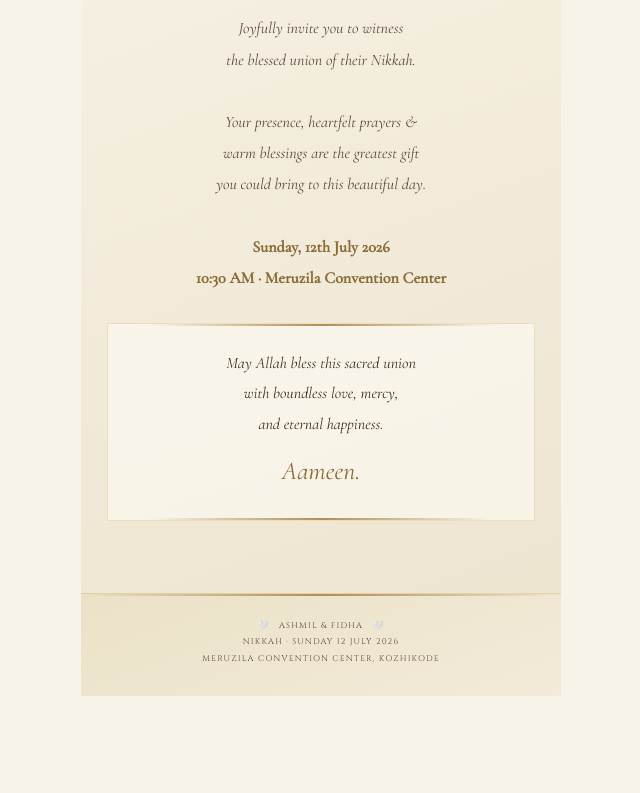
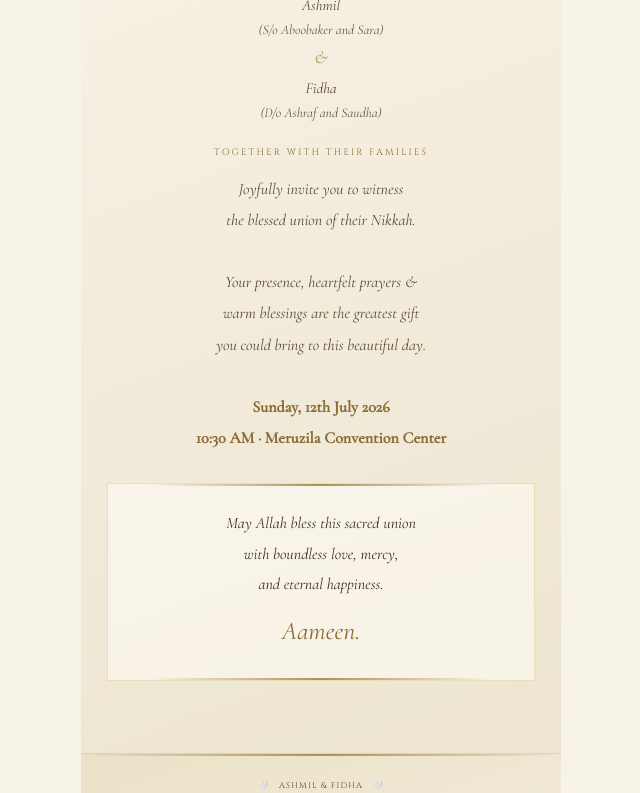
Before and after one commit to ManuSinan/fidhaashmil, a website: page index.html in a window 1280 px wide. Shown: the part 2244-3037 px from the top of the page, without its empty margins (319-959 px from the left). Before the commit the page ends 2940 px from the top, so only its background shows below. Drawn offline with nearby package versions, Linux system fonts and the light colour scheme.

Commit message:
content: add parentage details for groom and bride in closing section

```diff
--- a/css/styles.css
+++ b/css/styles.css
@@ -423,6 +423,28 @@ body {
   letter-spacing: 0.02em;
 }
 .cl-amp{color:var(--gold);}
+.cl-parentage {
+  font-family: 'Cormorant Garamond', serif;
+  font-style: italic;
+  font-size: 0.95rem;
+  color: var(--textmid);
+  line-height: 1.6;
+  margin: 0.8rem 0 1.4rem;
+}
+.cl-parentage span {
+  display: block;
+}
+.cl-parentage .parent-note {
+  font-size: 0.85rem;
+  opacity: 0.9;
+  display: block;
+  margin-top: 0.1rem;
+}
+.cl-parentage .parent-amp {
+  font-size: 1.1rem;
+  color: var(--gold);
+  margin: 0.2rem 0;
+}
 .cl-sub{font-family:'Cinzel',serif;font-size:0.58rem;letter-spacing:0.24em;
   color:var(--gold2);margin-bottom:1rem;}
 .cl-body{font-family:'Cormorant Garamond',serif;font-size:1rem;font-style:italic;
--- a/index.html
+++ b/index.html
@@ -116,6 +116,11 @@
   <img class="cl-arch reveal" src="assets/svg/arch-ornament.svg" width="100" height="38" alt="">
 
   <div class="cl-script reveal">Ashmil <span class="cl-amp">&amp;</span> Fidha</div>
+  <div class="cl-parentage reveal">
+    <span>Ashmil <span class="parent-note">(S/o Aboobaker and Sara)</span></span>
+    <span class="parent-amp">&amp;</span>
+    <span>Fidha <span class="parent-note">(D/o Ashraf and Saudha)</span></span>
+  </div>
   <p class="cl-sub reveal">TOGETHER WITH THEIR FAMILIES</p>
   <p class="cl-body reveal">
     Joyfully invite you to witness<br>
```
